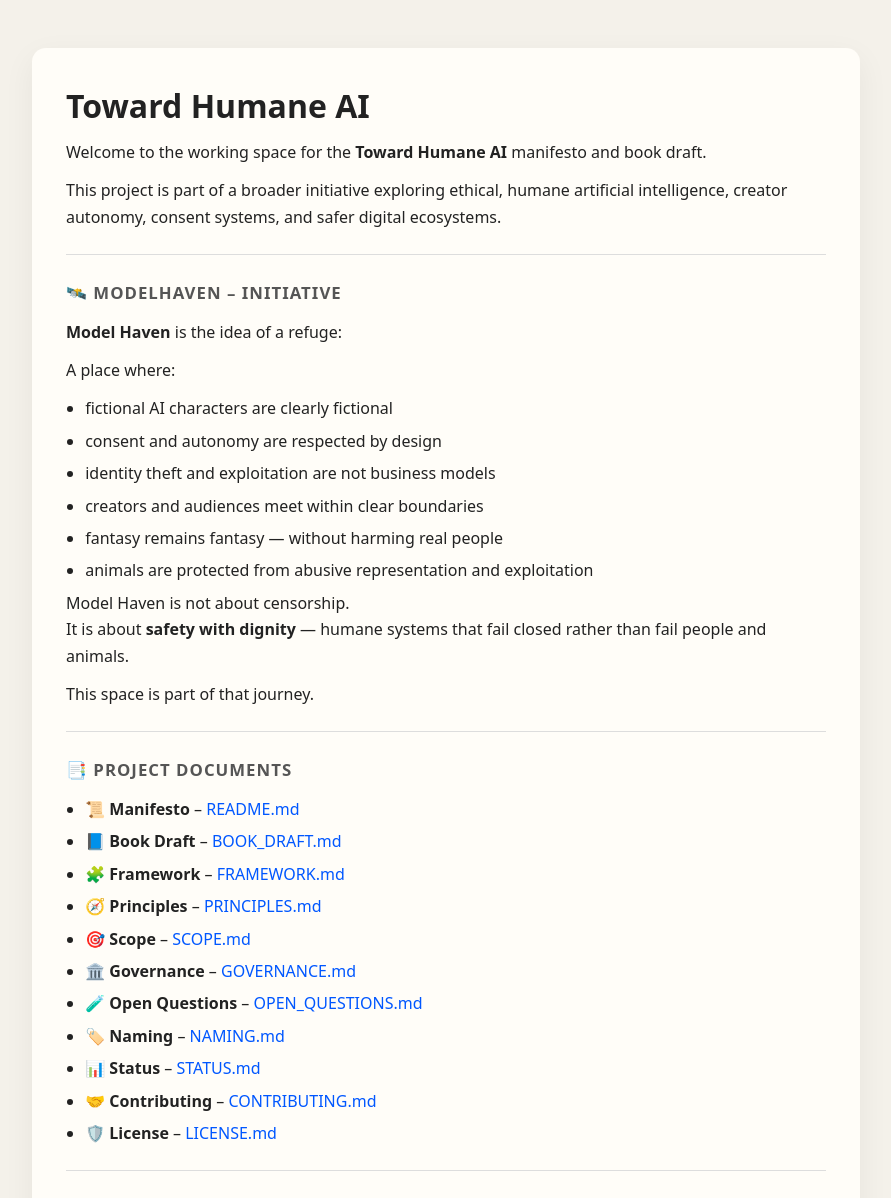
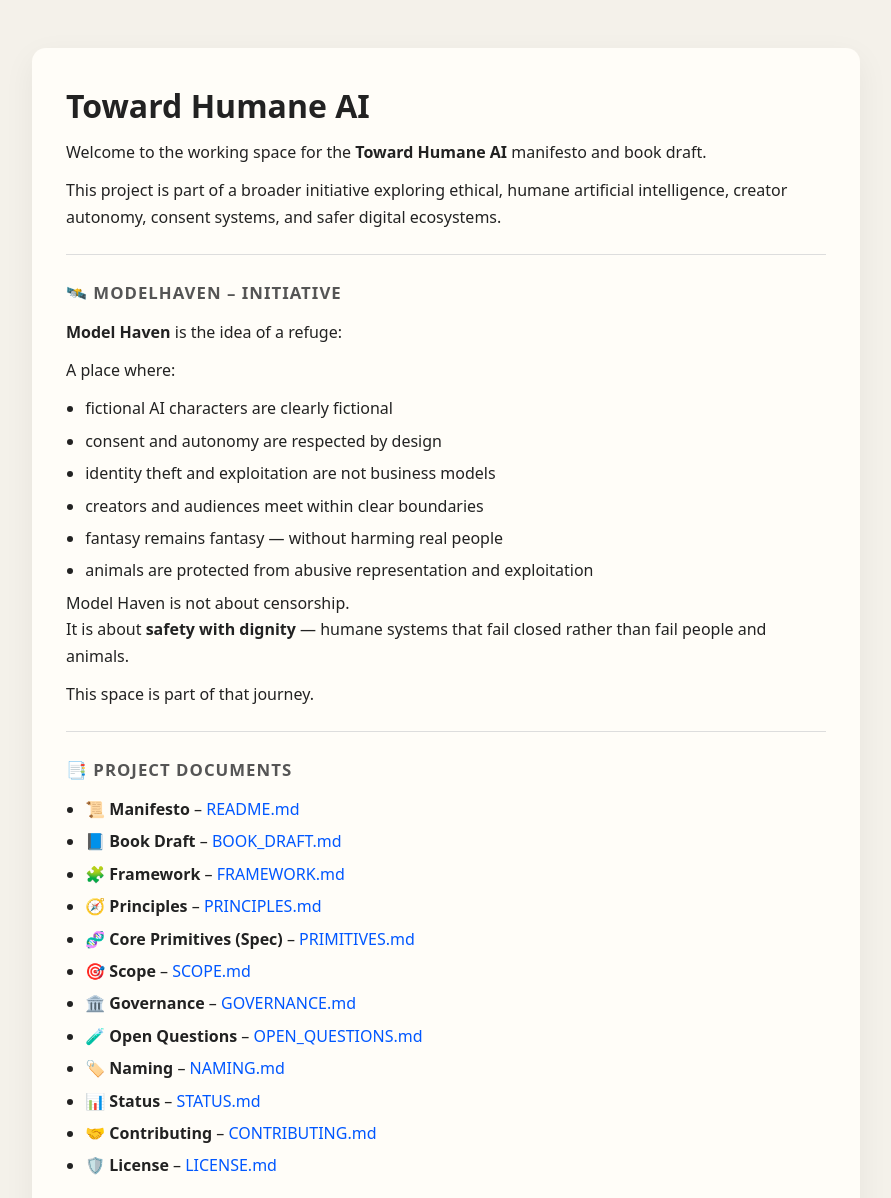
Before and after one commit to MartijnBruzzese/ModelHaven-Studio, a Jekyll site: the page built from index.md, in a window 1280 px wide. Shown: the top 1198 px of the page, without its empty margins (194-1085 px from the left). Built offline with Jekyll 4.4.1, drawn with Linux system fonts in a browser that asks for light colours.

Commit message:
Update index.md

```diff
--- a/index.md
+++ b/index.md
@@ -36,6 +36,7 @@ This space is part of that journey.
 - 📘 **Book Draft** – [BOOK_DRAFT.md](BOOK_DRAFT.md)
 - 🧩 **Framework** – [FRAMEWORK.md](FRAMEWORK.md)
 - 🧭 **Principles** – [PRINCIPLES.md](PRINCIPLES.md)
+- 🧬 **Core Primitives (Spec)** – [PRIMITIVES.md](PRIMITIVES.md)
 - 🎯 **Scope** – [SCOPE.md](SCOPE.md)
 - 🏛️ **Governance** – [GOVERNANCE.md](GOVERNANCE.md)
 - 🧪 **Open Questions** – [OPEN_QUESTIONS.md](OPEN_QUESTIONS.md)
```
